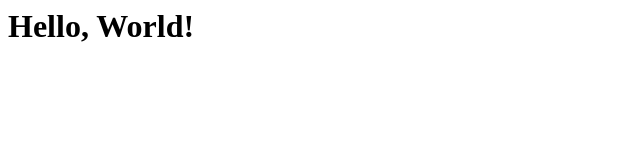
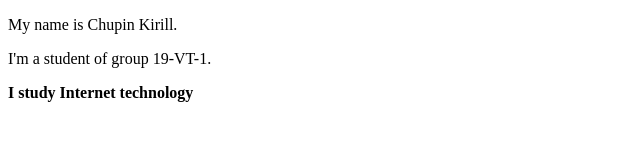
Before and after one commit to Kirill-art-s/Chupin, a plain HTML site: page hello.html in a window 1280 px wide. Shown: the whole page, without its empty margins (0-640 px from the left). Drawn offline with Linux system fonts and the light colour scheme.

Commit message:
Update hello.html

```diff
--- a/hello.html
+++ b/hello.html
@@ -1 +1,13 @@
-<h1>Hello, World!</h1>
+<!DOCTYPE html>
+<html>
+<head>
+<meta charset="UTF-8">
+<title> Primer stranicy</title>
+</head>
+<body>
+<p>My name is Chupin Kirill.</p>
+<p> I'm a student of group 19-VT-1.</p>
+<div>
+<strong> I study Internet technology </srtong>
+</div>
+</body>
```
